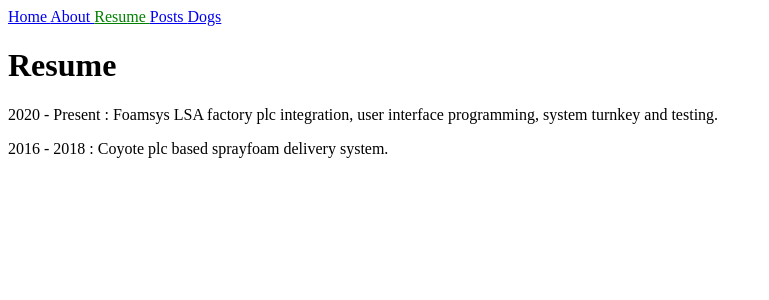
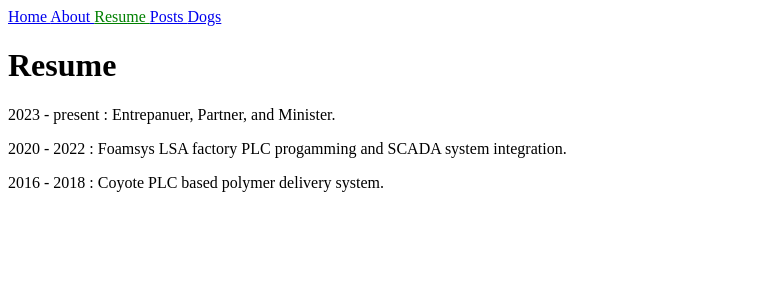
Before and after one commit to Rosseyg/RosseygOldGithubPages, a Jekyll site: the page built from resume.md, in a window 1280 px wide. Shown: the top 300 px of the page, without its empty margins (0-769 px from the left). Built offline with Jekyll 4.4.1, drawn with Linux system fonts in a browser that asks for light colours.

Commit message:
resume edit
resume edit

```diff
--- a/resume.md
+++ b/resume.md
@@ -5,7 +5,8 @@ title: Resume
 
 # Resume
 
+2023 - present : Entrepanuer, Partner, and Minister.
 
-2020 - Present :  Foamsys LSA factory plc integration, user interface programming, system turnkey and testing.
+2020 - 2022 :  Foamsys LSA factory PLC progamming and SCADA system integration.
 
-2016 - 2018 :  Coyote plc based sprayfoam delivery system.
+2016 - 2018 :  Coyote PLC based polymer delivery system.
```
Also changed, not shown: about.md (+1 -1 lines).
